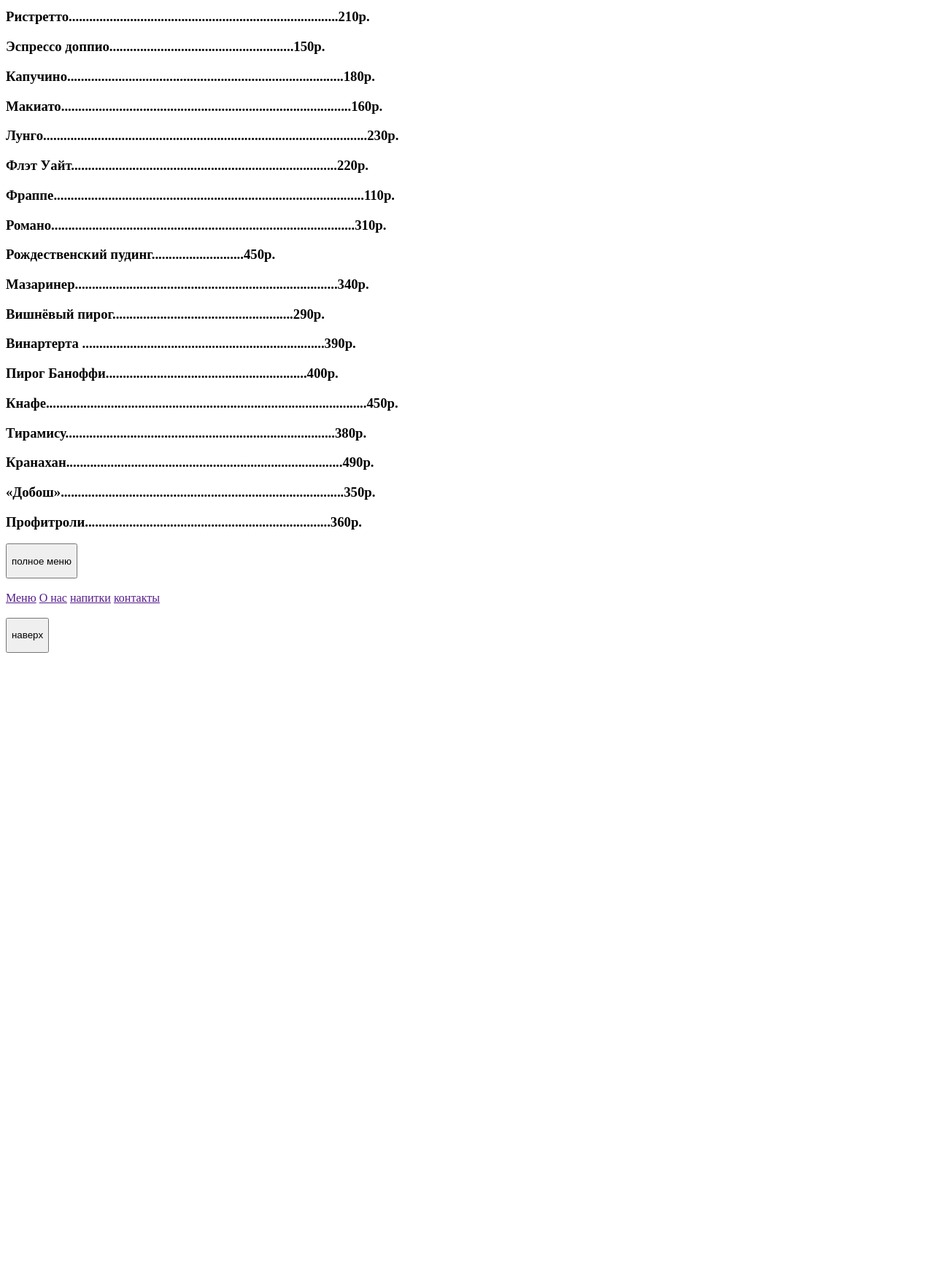
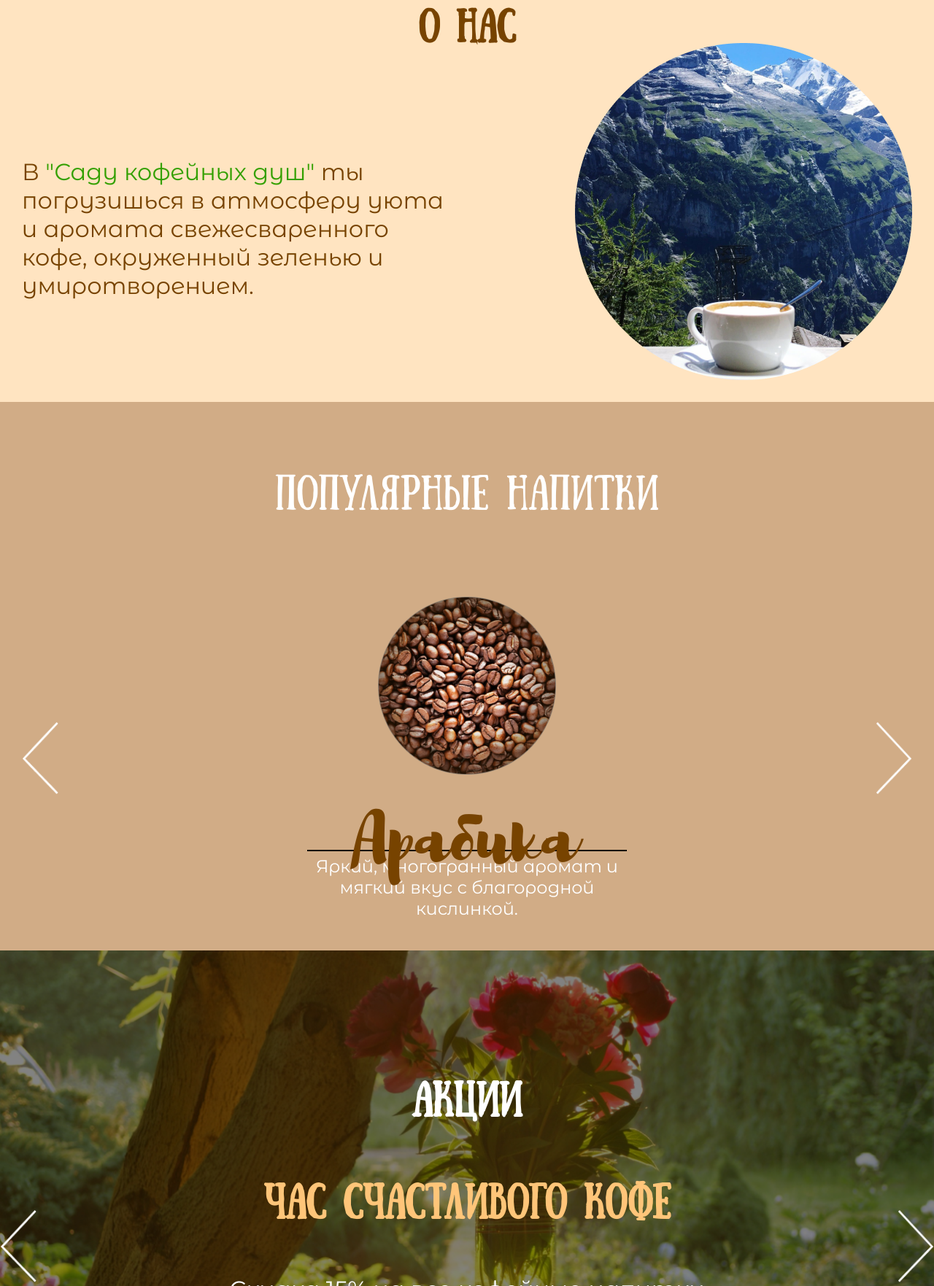
Before and after one commit to Mil111234234/11-23, a plain HTML site: page index.html in a window 1280 px wide. Shown: the part 1037-2800 px from the top of the page at 73% size. Before the commit the page ends 1940 px from the top, so only its background shows below. Drawn offline with Linux system fonts and the light colour scheme; the site is published under a folder, as on GitHub Pages, so addresses that start at the root find nothing.

Commit message:
new title

```diff
--- a/assets/css/style.css
+++ b/assets/css/style.css
@@ -6,12 +6,12 @@
 
 @font-face {
     font-family: "Brusher" ;
-    src: url(/assets/shrifts/ofont.ru_Brusher.ttf);
+    src: url(../shrifts/ofont.ru_Brusher.ttf);
 }
 
 @font-face {
     font-family: "Sunday" ;
-    src: url(/assets/shrifts/ofont.ru_Sunday.ttf);
+    src: url(../shrifts/ofont.ru_Sunday.ttf);
 }
 
 
@@ -90,7 +90,7 @@ header{
 /* banner */
 
 .banner{
-    background-image: url(/assets/img/banner/banner.png);
+    background-image: url(../img/banner/banner.png);
     background-repeat: no-repeat;
     background-size: cover;
     padding: 100px;
@@ -197,7 +197,7 @@ header{
 
 @font-face {
     font-family: "Montserrat Alternates";
-    src: url(/assets/shrifts/MontserratAlternates-Regular.ttf);
+    src: url(../shrifts/MontserratAlternates-Regular.ttf);
 }
 
 .us{
@@ -671,7 +671,7 @@ color: #33A000;
 /* stocks */
 
 .drinks{
-    background-image: url(/assets/img/banner/stocks.png);
+    background-image: url(../img/banner/stocks.png);
     background-size: cover;
 
 }
@@ -799,7 +799,7 @@ color: #33A000;
     position: relative;
 }
 .menu-dessert{
-    background-image: url(/assets/img/menu/dessert.png);
+    background-image: url(../img/menu/dessert.png);
     background-repeat: no-repeat;
     background-position: right -80px bottom -40px ;
    flex: 1;
--- a/index.html
+++ b/index.html
@@ -5,7 +5,7 @@
     <meta http-equiv="X-UA-Compatible" content="IE=edge">
     <meta name="viewport" content="width=device-width, initial-scale=1.0">
     <link rel="stylesheet" href="https://cdnjs.cloudflare.com/ajax/libs/font-awesome/6.5.2/css/all.min.css" integrity="sha512-SnH5WK+bZxgPHs44uWIX+LLJAJ9/2PkPKZ5QiAj6Ta86w+fsb2TkcmfRyVX3pBnMFcV7oQPJkl9QevSCWr3W6A==" crossorigin="anonymous" referrerpolicy="no-referrer" />
-    <link rel="stylesheet" href="/assets/css/style.css">
+    <link rel="stylesheet" href="./assets/css/style.css">
     <title>Document</title>
 </head>
 <body>
@@ -16,7 +16,7 @@
 
             <div class="logo">
                 <a href="">
-                    <img src="/assets/img/logo/logo.png" alt="">
+                    <img src="./assets/img/logo/logo.png" alt="">
                 </a>
             </div>
 
@@ -89,7 +89,7 @@
                             ты<br> погрузишься в атмосферу уюта<br> и аромата свежесваренного кофе, окруженный зеленью и<br> умиротворением.</p>
 
                     </div>
-                    <img src="/assets/img/Ellipse 2.png" alt="">
+                    <img src="./assets/img/Ellipse 2.png" alt="">
 
                  </div>
 
@@ -107,12 +107,12 @@
                 <div class="stocks-content">
 
 
-                            <img src="/assets/img/Vector 2.png" alt="" class="strelka">
+                            <img src="./assets/img/Vector 2.png" alt="" class="strelka">
 
 
                         <div class="grains-content">
 
-                            <img src="/assets/img/drinks/Ellipse 1.png" alt="">
+                            <img src="./assets/img/drinks/Ellipse 1.png" alt="">
 
                             <h1>Арабика</h1>
 
@@ -124,7 +124,7 @@
 
 
 
-                            <img src="/assets/img/Vector 1.png" alt="" class="strelka">
+                            <img src="./assets/img/Vector 1.png" alt="" class="strelka">
 
 
 
@@ -147,7 +147,7 @@
                 <div class="drinks-content">
 
 
-                        <img src="/assets/img/Vector 2.png" alt="" class="strelka">
+                        <img src="./assets/img/Vector 2.png" alt="" class="strelka">
 
 
 
@@ -160,7 +160,7 @@
 
 
 
-                    <img src="/assets/img/Vector 1.png" alt="" class="strelka">
+                    <img src="./assets/img/Vector 1.png" alt="" class="strelka">
 
 
 
@@ -184,7 +184,7 @@
 
                     <div class="menu-drink">
 
-                        <img src="/assets/img/menu/drink.png" alt="">
+                        <img src="./assets/img/menu/drink.png" alt="">
 
                         <div class="menu-drink-content">
 
@@ -253,7 +253,7 @@
 
             <div class="footer-leaner"></div>
 
-            <img src="/assets/img/logo/logo.png" alt="">
+            <img src="./assets/img/logo/logo.png" alt="">
 
             <div class="footer-nav">
 
@@ -266,10 +266,10 @@
 
             <div class="footer-soc">
 
-                <img src="/assets/img/soc/image 4.png" alt="">
-                <img src="/assets/img/soc/image 5.png" alt="">
-                <img src="/assets/img/soc/image 6.png" alt="">
-                <img src="/assets/img/soc/image 7.png" alt="">
+                <img src="./assets/img/soc/image 4.png" alt="">
+                <img src="./assets/img/soc/image 5.png" alt="">
+                <img src="./assets/img/soc/image 6.png" alt="">
+                <img src="./assets/img/soc/image 7.png" alt="">
 
             </div>
 
```
